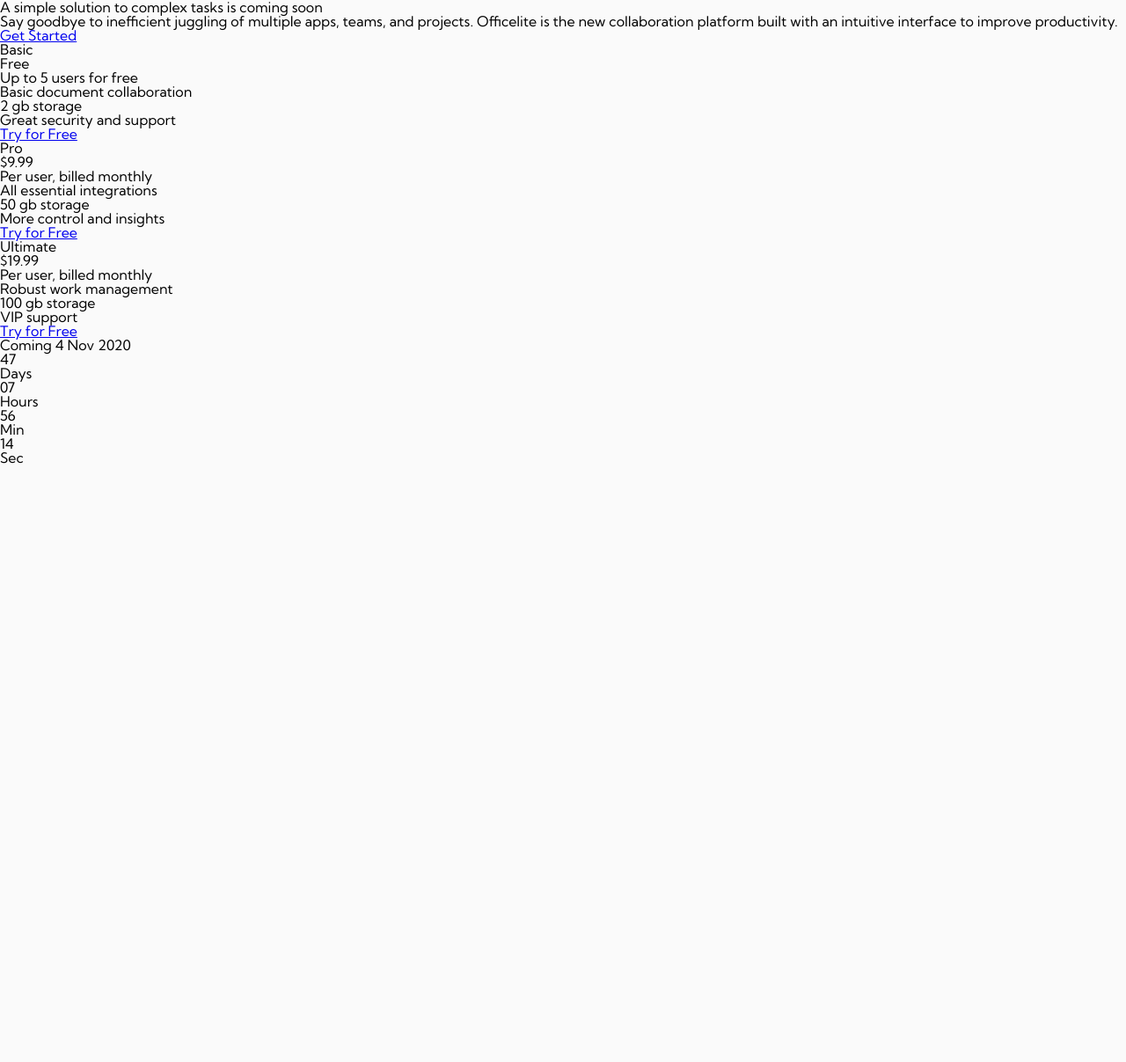
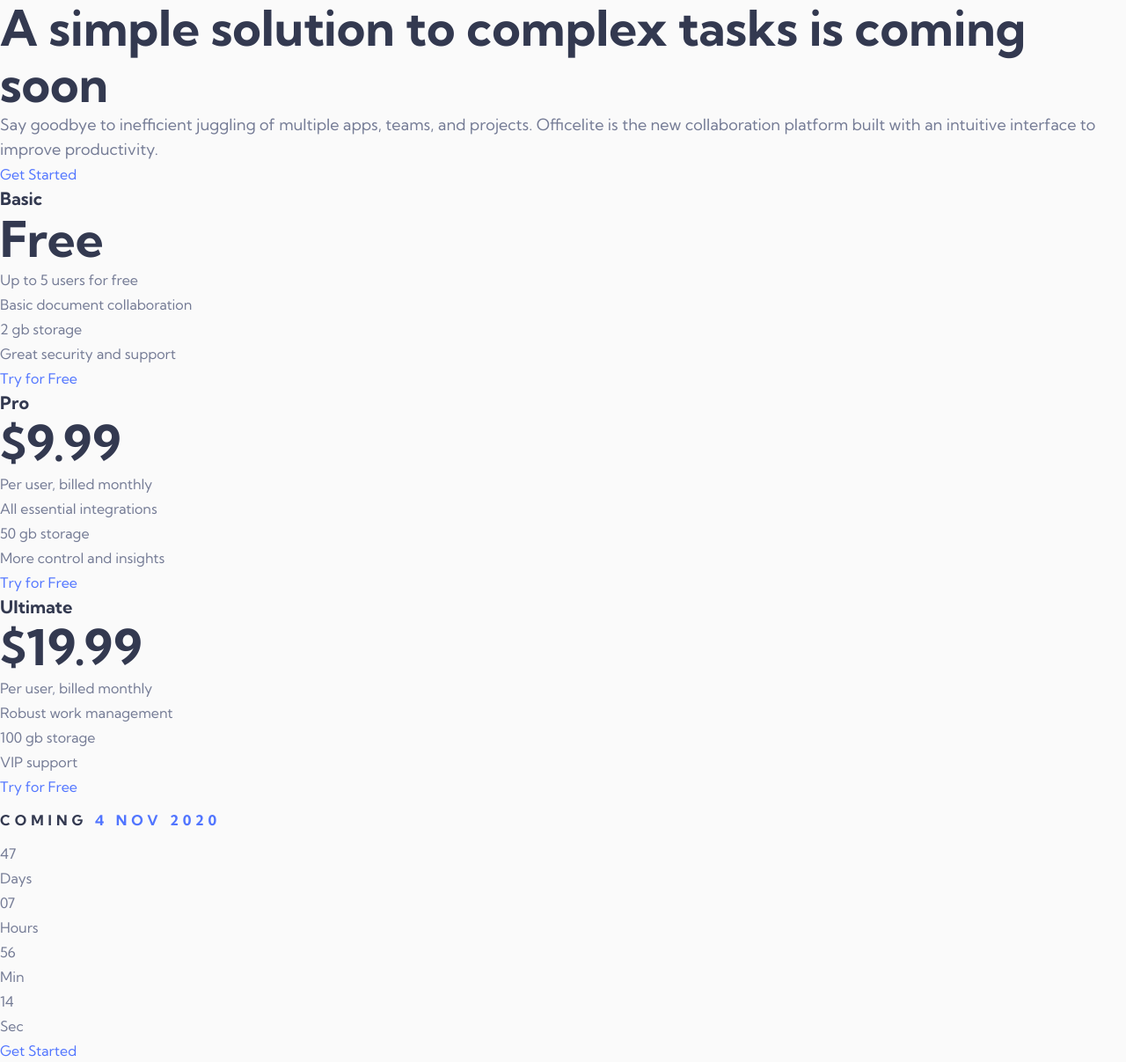
Before and after one commit to miguelzaga/officelite-coming-soon-site, a plain HTML site: page index.html in a window 1280 px wide. Shown: the whole page at 88% size. Before the commit the page ends 800 px from the top, so only its background shows below. Drawn offline with Linux system fonts and the light colour scheme.

Commit message:
add base typography

```diff
--- a/index.html
+++ b/index.html
@@ -47,8 +47,8 @@
         </header>
         <main>
             <section class="home-content">
-                <h1 class="home-content__title">A simple solution to complex tasks is coming soon</h1>
-                <p class="home-content__description">
+                <h1 class="home-content__title h1">A simple solution to complex tasks is coming soon</h1>
+                <p class="home-content__description body-2">
                     Say goodbye to inefficient juggling of multiple apps, teams, and projects. Officelite is the new
                     collaboration platform built with an intuitive interface to improve productivity.
                 </p>
@@ -57,8 +57,8 @@
             </section>
             <section class="pricing">
                 <article class="pricing__card">
-                    <h2 class="pricing__title">Basic</h2>
-                    <b class="pricing__price">Free</b>
+                    <h2 class="pricing__title h2">Basic</h2>
+                    <b class="pricing__price h1">Free</b>
                     <p class="pricing__description">Up to 5 users for free</p>
                     <ul class="pricing__list">
                         <li class="pricing__list-li">Basic document collaboration</li>
@@ -69,8 +69,8 @@
                     <a href="./sign-up.html" class="pricing__btn">Try for Free</a>
                 </article>
                 <article class="pricing__card">
-                    <h2 class="pricing__title">Pro</h2>
-                    <b class="pricing__price">$9.99 </b>
+                    <h2 class="pricing__title h2">Pro</h2>
+                    <b class="pricing__price h1">$9.99 </b>
                     <p class="pricing__description">Per user, billed monthly</p>
                     <ul class="pricing__list">
                         <li class="pricing__list-li">All essential integrations</li>
@@ -80,8 +80,8 @@
                     <a href="./sign-up.html" class="pricing__btn">Try for Free</a>
                 </article>
                 <article class="pricing__card">
-                    <h2 class="pricing__title">Ultimate</h2>
-                    <b class="pricing__price">$19.99</b>
+                    <h2 class="pricing__title h2">Ultimate</h2>
+                    <b class="pricing__price h1">$19.99</b>
                     <p class="pricing__description">Per user, billed monthly</p>
                     <ul class="pricing__list">
                         <li class="pricing__list-li">Robust work management</li>
@@ -93,10 +93,10 @@
             </section>
             <div class="home-countdown">
                 <div class="countdown">
-                    <h3 class="countdown__title">
+                    <h2 class="countdown__title h3">
                         <!-- If you're choosing to make this date dynamic, set it to 30 days in the future from the moment the visitor views the page -->
-                        Coming 4 Nov 2020
-                    </h3>
+                        Coming <span class="highlight">4 Nov 2020</span>
+                    </h2>
                     <div class="countdown__container">
                         <!-- If you're choosing to make this timer dynamic, have it countdown from the date you set above -->
                         <div class="countdown__card">
@@ -116,7 +116,7 @@
                             <span class="countdown__date">Sec</span>
                         </div>
                     </div>
-                    <a href="./sign-up.html" class="countdown__btn"></a>
+                    <a href="./sign-up.html" class="countdown__btn">Get Started</a>
                 </div>
                 <div class="home-countdown__bg">
                     <!-- img -->
--- a/stylesheets/scss/01-abstracts/_variables.scss
+++ b/stylesheets/scss/01-abstracts/_variables.scss
@@ -11,6 +11,7 @@
     --font-main-1: #333950;
     --font-main-2: #747b95;
     --font-light: #ffffff;
+    --font-highlight: #5175ff;
     --font-error: #f05b5b;
 }
 
--- a/stylesheets/scss/02-base/_base.scss
+++ b/stylesheets/scss/02-base/_base.scss
@@ -3,3 +3,7 @@
 body {
     background-color: var(--bg-main-1);
 }
+
+a {
+    text-decoration: none;
+}
--- a/stylesheets/scss/02-base/_typography.scss
+++ b/stylesheets/scss/02-base/_typography.scss
@@ -2,5 +2,41 @@
 
 body {
     font-family: a.$font-family;
+    font-size: a.rem(16px);
+    line-height: 28px;
     font-weight: a.$font-regular;
+    color: var(--font-main-2);
 }
+
+a,
+.highlight {
+    color: var(--font-highlight);
+}
+
+.body-2 {
+    font-size: a.rem(18px);
+}
+
+.h1,
+.h2,
+.h3 {
+    color: var(--font-main-1);
+    font-weight: a.$font-bold;
+}
+
+.h1 {
+    font-size: a.rem(56px);
+    line-height: 64px;
+}
+
+.h2 {
+    font-size: a.rem(20px);
+    line-height: 28px;
+}
+
+.h3 {
+    font-size: a.rem(16px);
+    line-height: 48px;
+    letter-spacing: 5px;
+    text-transform: uppercase;
+}
```
Also changed, not shown: sign-up.html (+12 -2 lines), stylesheets/css/style.css, 1 other file.
